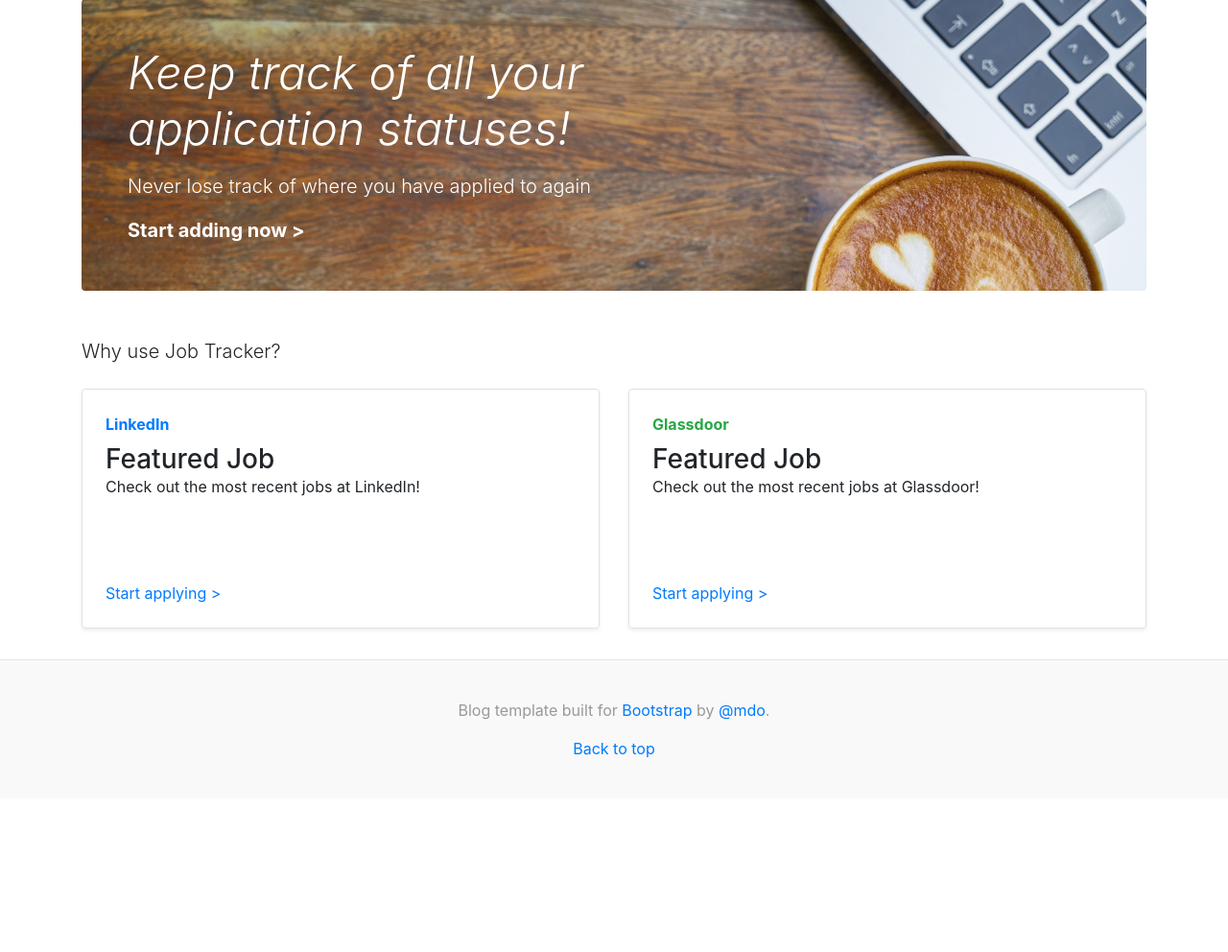
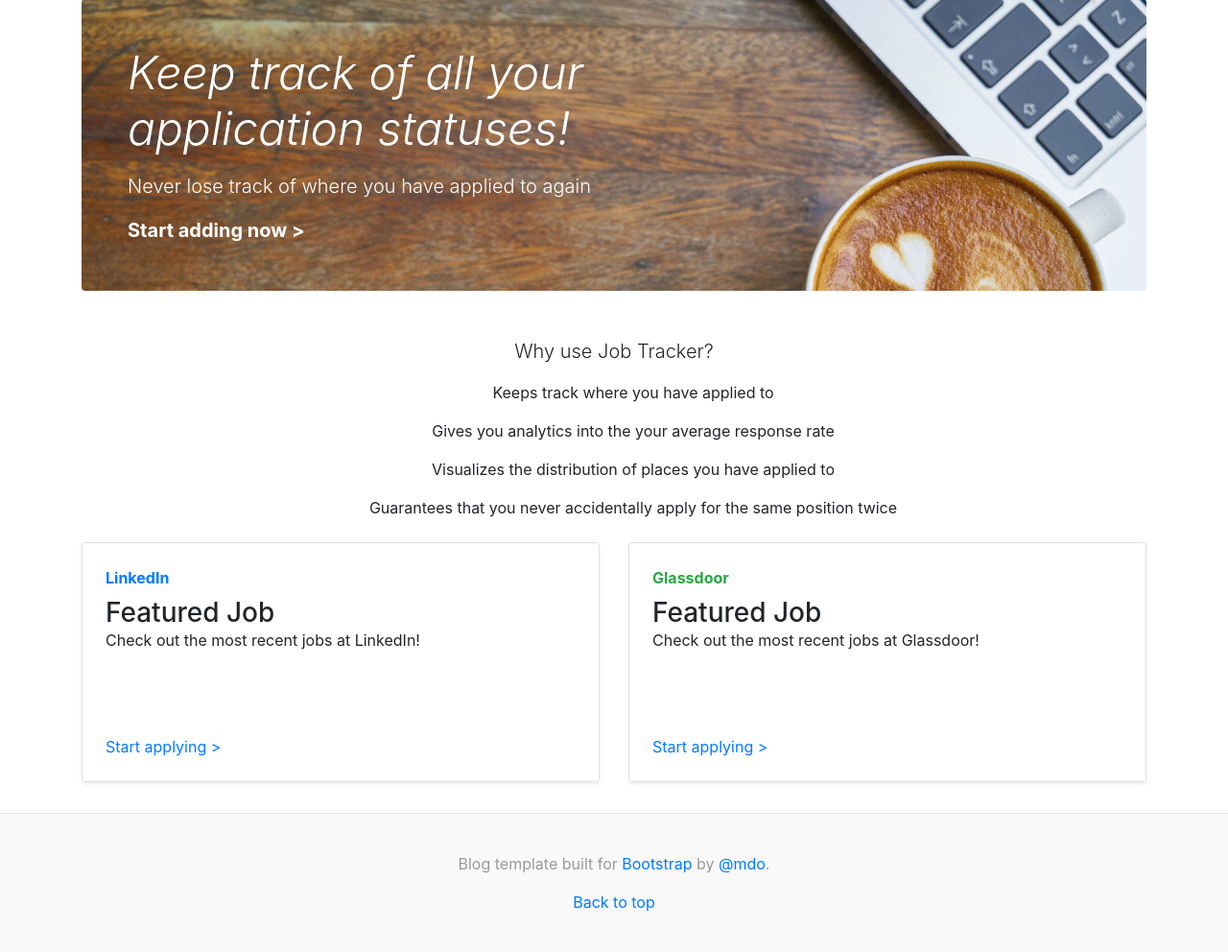
Before and after one commit to leungtw/hackcu_vi, a Flask app: page / in a window 1280 px wide. Shown: the part 80-1072 px from the top of the page at 96% size. Before the commit the page ends 870 px from the top, so only its background shows below. Run offline with Flask 2, Linux system fonts and the light colour scheme; some libraries are stand-ins or nearby versions.

Commit message:
homepage flavor

```diff
--- a/templates/index.html
+++ b/templates/index.html
@@ -50,8 +50,14 @@
       </div>
 
       <div class="row mb-2">
-        <div class="col-md-6">
+        <div class="col-md-12" style="text-align:center;">
             <p class="lead my-3">Why use Job Tracker?</p>
+                <ul>
+                    <p>Keeps track where you have applied to</p>
+                    <p>Gives you analytics into the your average response rate</p>
+                    <p>Visualizes the distribution of places you have applied to</p>
+                    <p>Guarantees that you never accidentally apply for the same position twice</p>
+                </ul>
         </div>
       </div>
 
```
